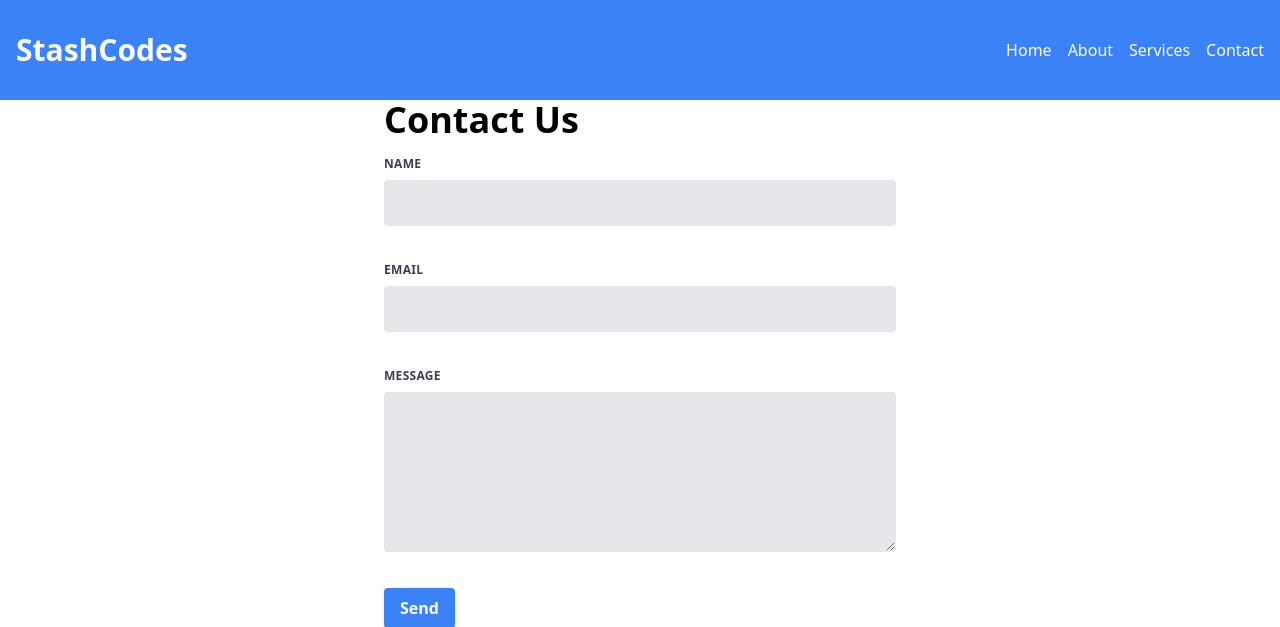
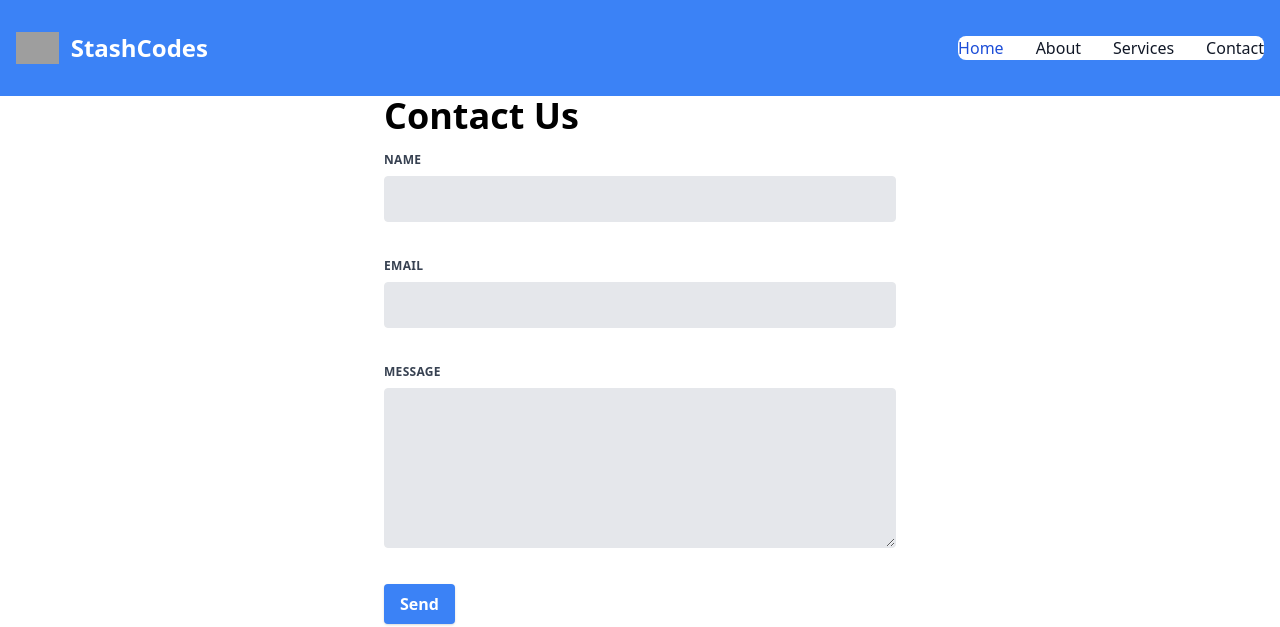
Before and after one commit to Mr-Jerry-Haxor/stashcodes, a Django app: page /contact/ in a window 1280 px wide. Shown: the top 627 px of the page. Run offline with Django 5.2, Linux system fonts and the light colour scheme; grey boxes are pictures that could not be loaded.

Commit message:
Update header.html

```diff
--- a/users/templates/header.html
+++ b/users/templates/header.html
@@ -1,16 +1,25 @@
 <!-- Header Section -->
 <header class="bg-blue-500 text-white py-8 px-4">
-    <div class="container mx-auto flex flex-col md:flex-row justify-between items-center">
+    <div class="container mx-auto flex flex-wrap items-center justify-between">
         <!-- Logo -->
-        <a href="{% url "home" %}" class="text-3xl font-bold">StashCodes</a>
+        <a href="{% url "home" %}" class="flex items-center space-x-3 rtl:space-x-reverse">
+            <img src="https://flowbite.com/docs/images/logo.svg" class="h-8" alt="StashCodes Logo" />
+            <span class="self-center text-2xl font-semibold whitespace-nowrap">StashCodes</span>
+        </a>
 
         <!-- Navigation Links -->
-        <nav class="mt-4 md:mt-0">
-            <ul class="flex flex-col md:flex-row space-y-4 md:space-y-0 md:space-x-4">
-                <li><a href="{% url "home" %}" class="hover:underline">Home</a></li>
-                <li><a href="{% url "home" %}#about" class="hover:underline">About</a></li>
-                <li><a href="{% url "home" %}#services" class="hover:underline">Services</a></li>
-                <li><a href="{% url "contact" %}" class="hover:underline">Contact</a></li>
+        <button data-collapse-toggle="navbar-default" type="button" class="inline-flex items-center p-2 w-10 h-10 justify-center text-sm text-gray-500 rounded-lg md:hidden hover:bg-gray-100 focus:outline-none focus:ring-2 focus:ring-gray-200 dark:text-gray-400 dark:hover:bg-gray-700 dark:focus:ring-gray-600" aria-controls="navbar-default" aria-expanded="false">
+            <span class="sr-only">Open main menu</span>
+            <svg class="w-5 h-5" aria-hidden="true" xmlns="http://www.w3.org/2000/svg" fill="none" viewBox="0 0 17 14">
+                <path stroke="currentColor" stroke-linecap="round" stroke-linejoin="round" stroke-width="2" d="M1 1h15M1 7h15M1 13h15"/>
+            </svg>
+        </button>
+        <nav class="hidden w-full md:block md:w-auto" id="navbar-default">
+            <ul class="font-medium flex flex-col p-4 md:p-0 mt-4 border border-gray-100 rounded-lg bg-gray-50 md:flex-row md:space-x-8 rtl:space-x-reverse md:mt-0 md:border-0 md:bg-white dark:bg-gray-800 md:dark:bg-gray-900 dark:border-gray-700">
+                <li><a href="{% url "home" %}" class="block py-2 px-3 text-white bg-blue-700 rounded md:bg-transparent md:text-blue-700 md:p-0 dark:text-white md:dark:text-blue-500" aria-current="page">Home</a></li>
+                <li><a href="{% url "home" %}#about" class="block py-2 px-3 text-gray-900 rounded hover:bg-gray-100 md:hover:bg-transparent md:border-0 md:hover:text-blue-700 md:p-0 dark:text-white md:dark:hover:text-blue-500 dark:hover:bg-gray-700 dark:hover:text-white md:dark:hover:bg-transparent">About</a></li>
+                <li><a href="{% url "home" %}#services" class="block py-2 px-3 text-gray-900 rounded hover:bg-gray-100 md:hover:bg-transparent md:border-0 md:hover:text-blue-700 md:p-0 dark:text-white md:dark:hover:text-blue-500 dark:hover:bg-gray-700 dark:hover:text-white md:dark:hover:bg-transparent">Services</a></li>
+                <li><a href="{% url "contact" %}" class="block py-2 px-3 text-gray-900 rounded hover:bg-gray-100 md:hover:bg-transparent md:border-0 md:hover:text-blue-700 md:p-0 dark:text-white md:dark:hover:text-blue-500 dark:hover:bg-gray-700 dark:hover:text-white md:dark:hover:bg-transparent">Contact</a></li>
             </ul>
         </nav>
     </div>
```
